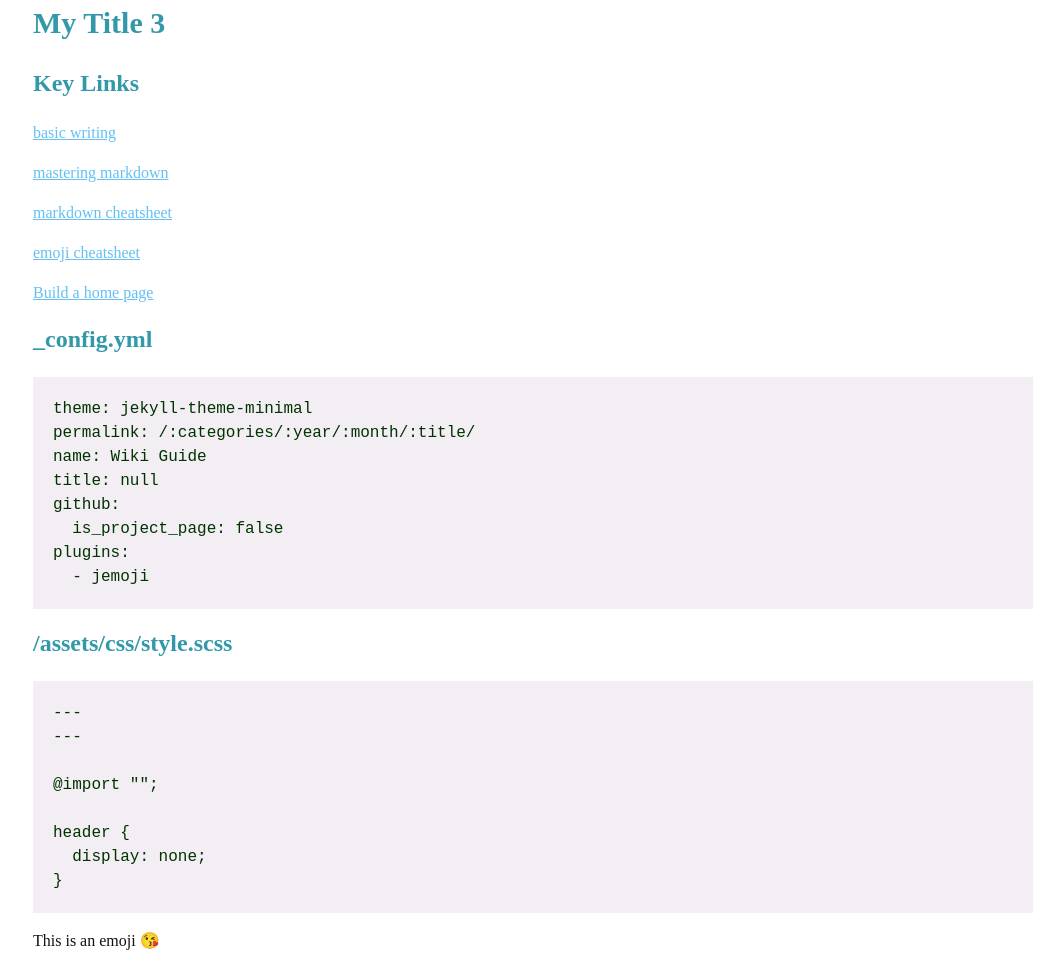
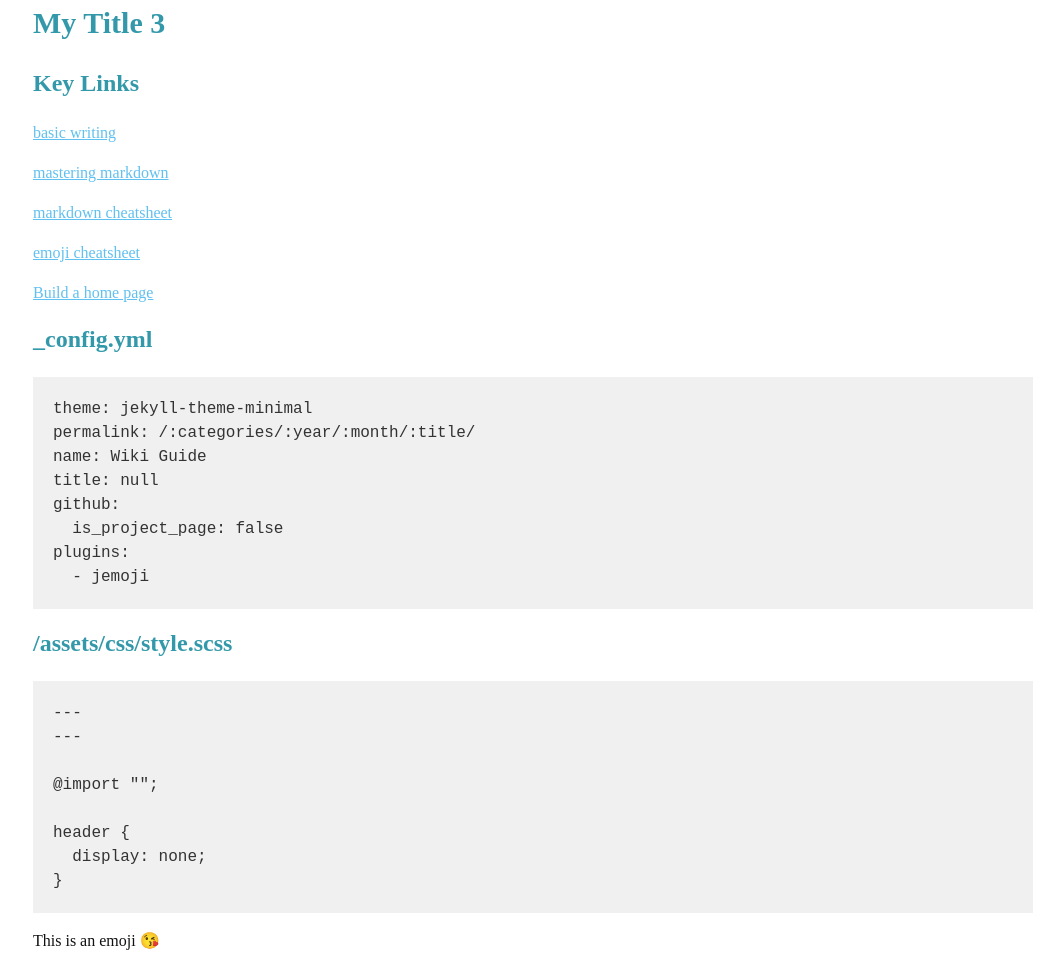
Before and after one commit to profphillips/wikibasics, a Jekyll site: the page built from index.md, in a window 1280 px wide. Shown: the whole page, without its empty margins (107-1171 px from the left). Built offline with Jekyll 4.4.1, drawn with Linux system fonts in a browser that asks for light colours; emoji names are drawn with the system emoji font; our own code applies the rules of GitHub Pages for plain Markdown files.

Commit message:
Update style.scss

```diff
--- a/assets/css/style.scss
+++ b/assets/css/style.scss
@@ -1,13 +1,13 @@
 ---
 ---
+$container-max-width: 1000px;
 $body-background: #ffffff;
 $body-foreground: #111111;
 $body-font-family: 'Monaco, "Bitstream Vera Sans Mono", "Lucida Console", Terminal, monospace';
-$container-max-width: 1000px;
 $header-color: #3399aa;
-$pre-background: #f3eef3;
-$pre-foreground: #003300;
-$link-color: #63c0f5;
+$pre-background: #f0f0f0;
+$pre-foreground: #333333;
+$link-color: #60c0f0;
 
 
 body {
```
